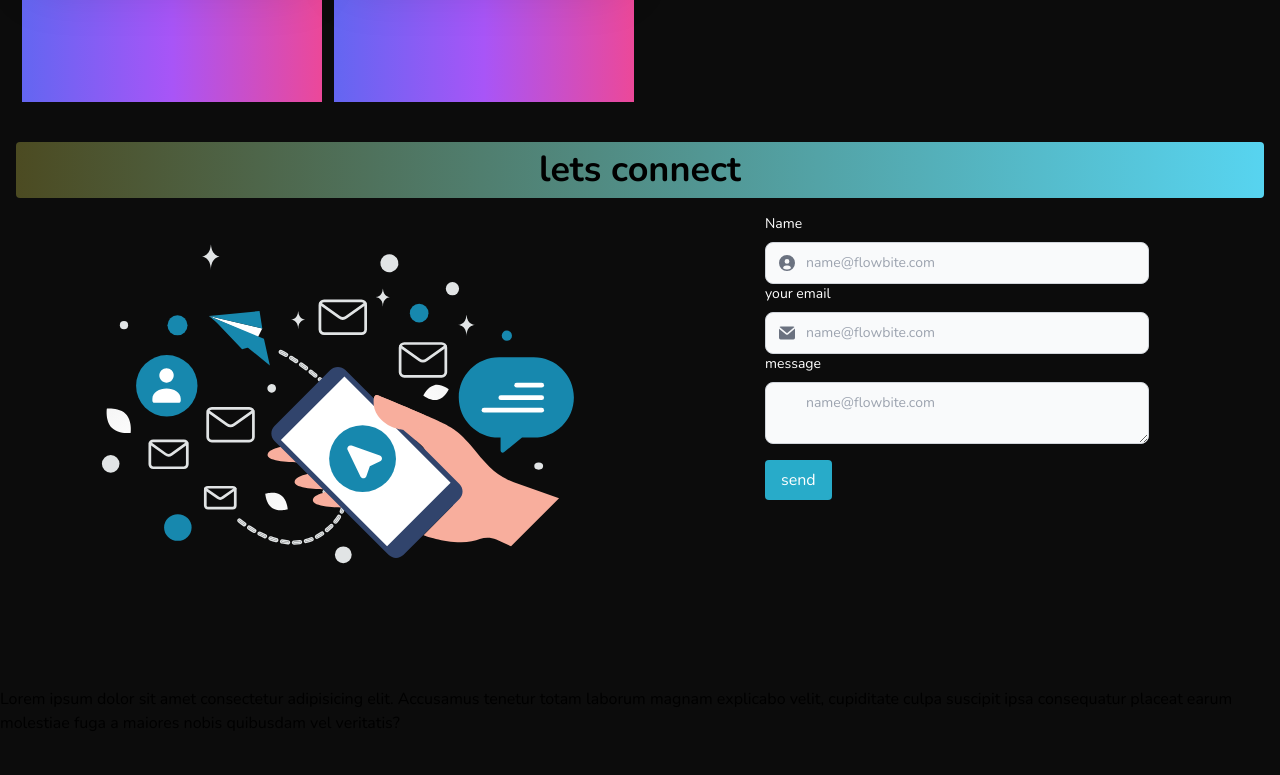
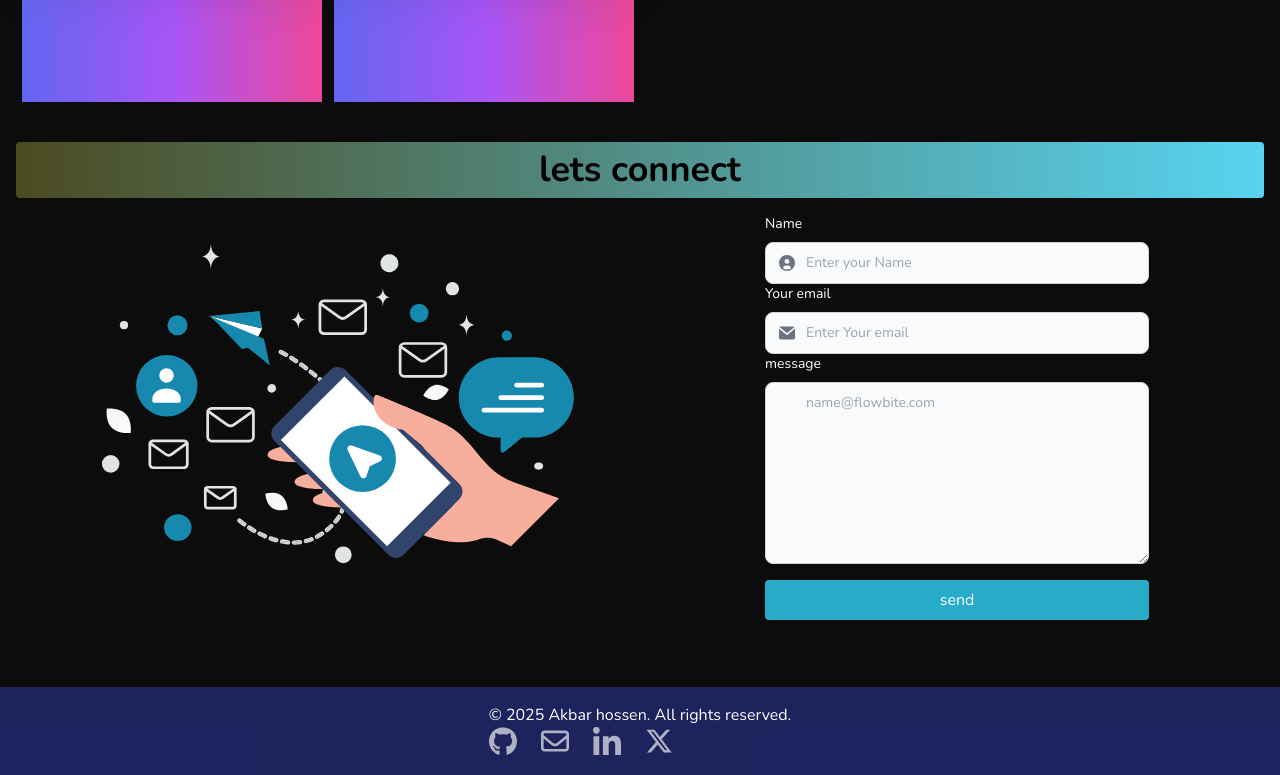
Before and after one commit to Akbar758742/myportfolio, a website: page index.html in a window 1280 px wide. Shown: the part 1554-2329 px from the top of the page. Before the commit the page ends 2289 px from the top, so only its background shows below. Drawn offline with nearby package versions, Linux system fonts and the light colour scheme.

Commit message:
formupdatenetlyfy

```diff
--- a/index.html
+++ b/index.html
@@ -431,17 +431,17 @@
         </div>
 
         <div class="w-full">
-          <form class="max-w-sm mx-auto  ">
-            <label for="Name" class="block mb-2 text-sm font-medium  text-white ">Name</label>
+          <form class="max-w-sm mx-auto " netlify name="contactUS">
+            <label for="Name" class="block mb-2 text-sm font-medium  text-white "> Name</label>
             <div class="relative">
               <div class="absolute inset-y-0 start-0 flex items-center ps-3.5 pointer-events-none">
                 <svg class="w-4 h-4 text-gray-500 dark:text-gray-400" aria-hidden="true" xmlns="http://www.w3.org/2000/svg" fill="currentColor" viewBox="0 0 20 20">
                   <path d="M10 0a10 10 0 1 0 10 10A10.011 10.011 0 0 0 10 0Zm0 5a3 3 0 1 1 0 6 3 3 0 0 1 0-6Zm0 13a8.949 8.949 0 0 1-4.951-1.488A3.987 3.987 0 0 1 9 13h2a3.987 3.987 0 0 1 3.951 3.512A8.949 8.949 0 0 1 10 18Z"/>
                 </svg>
               </div>
-              <input type="text" id="Name" class="bg-gray-50 border border-gray-300 text-gray-900 text-sm rounded-lg focus:ring-blue-500 focus:border-blue-500 block w-full ps-10 p-2.5  dark:bg-gray-700 dark:border-gray-600 dark:placeholder-gray-400 dark:text-white dark:focus:ring-blue-500 dark:focus:border-blue-500" placeholder="name@flowbite.com">
+              <input type="text" id="Name" class="bg-gray-50 border border-gray-300 text-gray-900 text-sm rounded-lg focus:ring-blue-500 focus:border-blue-500 block w-full ps-10 p-2.5  dark:bg-gray-700 dark:border-gray-600 dark:placeholder-gray-400 dark:text-white dark:focus:ring-blue-500 dark:focus:border-blue-500" placeholder="Enter your Name">
             </div>
-            <label for="Name" class="block mb-2 text-sm font-medium  text-white ">your email</label>
+            <label for="Name" class="block mb-2 text-sm font-medium  text-white ">Your email</label>
             <div class="relative">
               <div class="absolute inset-y-0 start-0 flex items-center ps-3.5 pointer-events-none">
                 <svg class="w-4 h-4 text-gray-500" aria-hidden="true" xmlns="http://www.w3.org/2000/svg" fill="currentColor" viewBox="0 0 20 16">
@@ -449,27 +449,89 @@
                   <path d="M11.241 9.817c-.36.275-.801.425-1.255.427-.428 0-.845-.138-1.187-.395L0 2.6V14a2 2 0 0 0 2 2h16a2 2 0 0 0 2-2V2.5l-8.759 7.317Z"/>
                 </svg>
               </div>
-              <input type="text" id="Name" class="bg-gray-50 border border-gray-300 text-gray-900 text-sm rounded-lg focus:ring-blue-500 focus:border-blue-500 block w-full ps-10 p-2.5  dark:bg-gray-700 dark:border-gray-600 dark:placeholder-gray-400 dark:text-white dark:focus:ring-blue-500 dark:focus:border-blue-500" placeholder="name@flowbite.com">
+              <input type="text" id="Name" class="bg-gray-50 border border-gray-300 text-gray-900 text-sm rounded-lg focus:ring-blue-500 focus:border-blue-500 block w-full ps-10 p-2.5  dark:bg-gray-700 dark:border-gray-600 dark:placeholder-gray-400 dark:text-white dark:focus:ring-blue-500 dark:focus:border-blue-500" placeholder="Enter Your email">
             </div>
             <label for="message" class="block mb-2 text-sm font-medium  text-white ">message</label>
             <div class="relative">
               <div class="absolute inset-y-0 start-0 flex items-center ps-3.5 pointer-events-none">
 
               </div>
-              <textarea name="message" id="massage" class="bg-gray-50 border border-gray-300 text-gray-900 text-sm rounded-lg focus:ring-blue-500 focus:border-blue-500 block w-full ps-10 p-2.5  dark:bg-gray-700 dark:border-gray-600 dark:placeholder-gray-400 dark:text-white dark:focus:ring-blue-500 dark:focus:border-blue-500" placeholder="name@flowbite.com"></textarea>
+              <textarea rows ="8" name="message" id="message" class="bg-gray-50 border border-gray-300 text-gray-900 text-sm rounded-lg focus:ring-blue-500 focus:border-blue-500 block w-full ps-10 p-2.5  dark:bg-gray-700 dark:border-gray-600 dark:placeholder-gray-400 dark:text-white dark:focus:ring-blue-500 dark:focus:border-blue-500" placeholder="name@flowbite.com"></textarea>
 
             </div>
-            <button type="submit" class="py-2 px-4 mt-4 bg-[#28abc9] rounded text-white hover:bg-[#eeeb5948] hover:text-[#57d4f0] hover:scale-110 ease-in-out duration-100">send</button>
+            <button type="submit" class="w-full py-2 px-4 mt-4 bg-[#28abc9] rounded text-white hover:bg-[#52630a] hover:text-[#dadcdd] hover:scale-110 ease-in-out duration-100">send</button>
           </form>
         </div>
       </div>
     </section>
 
-    <footer class="mt-4">
-      Lorem ipsum dolor sit amet consectetur adipisicing elit. Accusamus tenetur
-      totam laborum magnam explicabo velit, cupiditate culpa suscipit ipsa
-      consequatur placeat earum molestiae fuga a maiores nobis quibusdam vel
-      veritatis?
+    <footer class="mt-4 text-white bg-[#1f2667e6] py-4 items-end justify-center flex w-full h-auto">
+      <div>
+        <p class="text-center">© 2025 Akbar hossen. All rights reserved.</p>
+        <ul
+        class="flex justify-items-center my-auto hover:scale-110 ease-in-out duration-100 mx-auto space-x-6 text-[#b0b2c3]  right-8"
+      >
+        <li class="hover:scale-110 ease-in-out duration-100">
+          <a href="https://github.com/Akbar758742">
+            <svg
+              xmlns="http://www.w3.org/2000/svg"
+              class="w-7 hover:text-white"
+              viewBox="0 0 496 512"
+            >
+              <path
+                fill="currentColor"
+                d="M165.9 397.4c0 2-2.3 3.6-5.2 3.6-3.3 .3-5.6-1.3-5.6-3.6 0-2 2.3-3.6 5.2-3.6 3-.3 5.6 1.3 5.6 3.6zm-31.1-4.5c-.7 2 1.3 4.3 4.3 4.9 2.6 1 5.6 0 6.2-2s-1.3-4.3-4.3-5.2c-2.6-.7-5.5 .3-6.2 2.3zm44.2-1.7c-2.9 .7-4.9 2.6-4.6 4.9 .3 2 2.9 3.3 5.9 2.6 2.9-.7 4.9-2.6 4.6-4.6-.3-1.9-3-3.2-5.9-2.9zM244.8 8C106.1 8 0 113.3 0 252c0 110.9 69.8 205.8 169.5 239.2 12.8 2.3 17.3-5.6 17.3-12.1 0-6.2-.3-40.4-.3-61.4 0 0-70 15-84.7-29.8 0 0-11.4-29.1-27.8-36.6 0 0-22.9-15.7 1.6-15.4 0 0 24.9 2 38.6 25.8 21.9 38.6 58.6 27.5 72.9 20.9 2.3-16 8.8-27.1 16-33.7-55.9-6.2-112.3-14.3-112.3-110.5 0-27.5 7.6-41.3 23.6-58.9-2.6-6.5-11.1-33.3 2.6-67.9 20.9-6.5 69 27 69 27 20-5.6 41.5-8.5 62.8-8.5s42.8 2.9 62.8 8.5c0 0 48.1-33.6 69-27 13.7 34.7 5.2 61.4 2.6 67.9 16 17.7 25.8 31.5 25.8 58.9 0 96.5-58.9 104.2-114.8 110.5 9.2 7.9 17 22.9 17 46.4 0 33.7-.3 75.4-.3 83.6 0 6.5 4.6 14.4 17.3 12.1C428.2 457.8 496 362.9 496 252 496 113.3 383.5 8 244.8 8zM97.2 352.9c-1.3 1-1 3.3 .7 5.2 1.6 1.6 3.9 2.3 5.2 1 1.3-1 1-3.3-.7-5.2-1.6-1.6-3.9-2.3-5.2-1zm-10.8-8.1c-.7 1.3 .3 2.9 2.3 3.9 1.6 1 3.6 .7 4.3-.7 .7-1.3-.3-2.9-2.3-3.9-2-.6-3.6-.3-4.3 .7zm32.4 35.6c-1.6 1.3-1 4.3 1.3 6.2 2.3 2.3 5.2 2.6 6.5 1 1.3-1.3 .7-4.3-1.3-6.2-2.2-2.3-5.2-2.6-6.5-1zm-11.4-14.7c-1.6 1-1.6 3.6 0 5.9 1.6 2.3 4.3 3.3 5.6 2.3 1.6-1.3 1.6-3.9 0-6.2-1.4-2.3-4-3.3-5.6-2z"
+              />
+            </svg>
+          </a>
+        </li>
+        <li class="hover:scale-110 ease-in-out duration-100">
+          <a href="mailto:mdakbar758742@gmail.com" target="_blank">
+            <svg
+              class="w-7 hover:text-white"
+              xmlns="http://www.w3.org/2000/svg"
+              viewBox="0 0 512 512"
+            >
+              <path
+                fill="currentColor"
+                d="M64 112c-8.8 0-16 7.2-16 16v22.1L220.5 291.7c20.7 17 50.4 17 71.1 0L464 150.1V128c0-8.8-7.2-16-16-16H64zM48 212.2V384c0 8.8 7.2 16 16 16H448c8.8 0 16-7.2 16-16V212.2L322 328.8c-38.4 31.5-93.7 31.5-132 0L48 212.2zM0 128C0 92.7 28.7 64 64 64H448c35.3 0 64 28.7 64 64V384c0 35.3-28.7 64-64 64H64c-35.3 0-64-28.7-64-64V128z"
+              />
+            </svg>
+          </a>
+        </li>
+        <li class="hover:scale-110 ease-in-out duration-100">
+          <a
+            href="https://www.linkedin.com/in/mohammed-akbar-hossen-b43947260/"
+            target="_blank"
+          >
+            <svg
+              class="w-7 hover:text-white"
+              xmlns="http://www.w3.org/2000/svg"
+              viewBox="0 0 448 512"
+            >
+              <path
+                fill="currentColor"
+                d="M100.3 448H7.4V148.9h92.9zM53.8 108.1C24.1 108.1 0 83.5 0 53.8a53.8 53.8 0 0 1 107.6 0c0 29.7-24.1 54.3-53.8 54.3zM447.9 448h-92.7V302.4c0-34.7-.7-79.2-48.3-79.2-48.3 0-55.7 37.7-55.7 76.7V448h-92.8V148.9h89.1v40.8h1.3c12.4-23.5 42.7-48.3 87.9-48.3 94 0 111.3 61.9 111.3 142.3V448z"
+              />
+            </svg>
+          </a>
+        </li>
+        <li class="hover:scale-110 ease-in-out duration-100">
+          <a href="https://x.com/MohammedAk24520" target="_blank">
+            <svg
+              class="w-7 hover:text-white"
+              xmlns="http://www.w3.org/2000/svg"
+              viewBox="0 0 512 512"
+            >
+              <path
+                fill="currentColor"
+                d="M389.2 48h70.6L305.6 224.2 487 464H345L233.7 318.6 106.5 464H35.8L200.7 275.5 26.8 48H172.4L272.9 180.9 389.2 48zM364.4 421.8h39.1L151.1 88h-42L364.4 421.8z"
+              />
+            </svg>
+          </a>
+        </li>
+      </ul>
+      </div>
     </footer>
 
     <!-- <script src="https://cdnjs.cloudflare.com/ajax/libs/matter-js/0.12.0/matter.min.js"></script>
```
Also changed, not shown: output.css.
